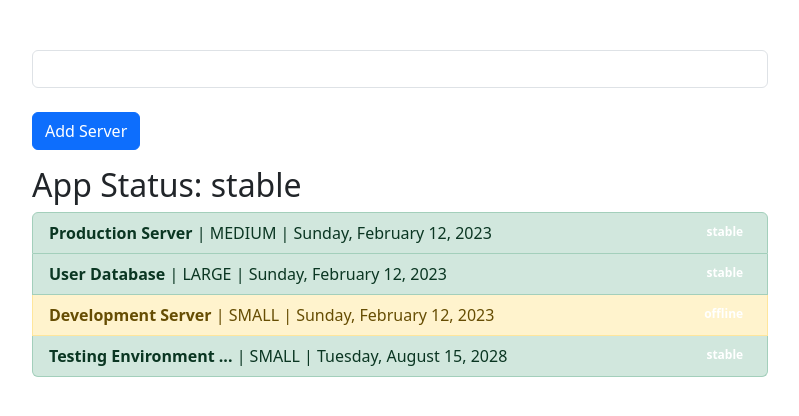
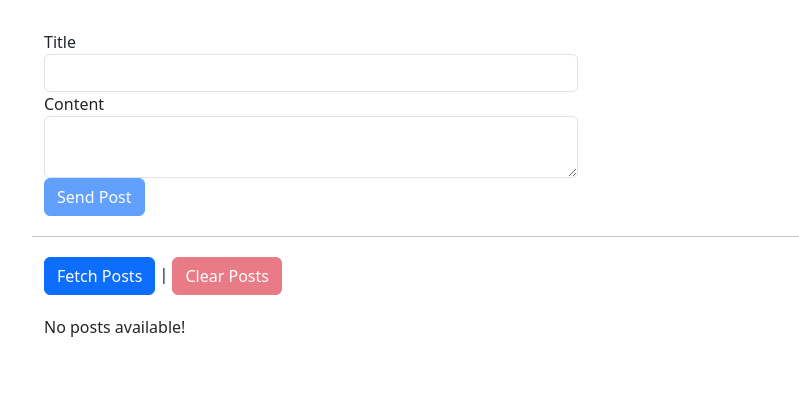
Before and after one commit to ducquiphan/angular-course-pj, an Angular app: page / in a window 1280 px wide. Shown: the top 416 px of the page, without its empty margins (50-849 px from the left). Built offline with nearby package versions, Linux system fonts and the light colour scheme.

Commit message:
http-request

```diff
--- a/src/app/app.component.css
+++ b/src/app/app.component.css
@@ -1,3 +1,7 @@
 .container {
-  margin-top: 50px;
+  margin-top: 30px;
 }
+
+.row {
+  margin: 20px 0;
+}
--- a/src/app/app.component.html
+++ b/src/app/app.component.html
@@ -1,25 +1,57 @@
 <div class="container">
   <div class="row">
-    <div class="col-xs-12 col-sm-10 col-md-8 col-sm-offset-1 col-md-offset-2">
-      <input type="text" class="form-control" [(ngModel)]="filteredStatus">
-      <br>
-      <button class="btn btn-primary mb-3" (click)="onAddServer()">Add Server</button>
-      <br>
-      <h2>App Status: {{ appStatus | async }}</h2>
-      <ul class="list-group">
-        <li
-          class="list-group-item"
-          *ngFor="let server of servers | filter:filteredStatus"
-          [ngClass]="getStatusClasses(server)">
-          <strong>{{ server.name | shortenName: 20 }}</strong> |
-          {{ server.instanceType | uppercase }} |
-          {{ server.started | date: 'fullDate' }}
-          <span
-            class="badge float-end">
-            {{ server.status }}
-          </span>
-        </li>
-      </ul>
+    <div class="col-xs-12 col-md-6 col-md-offset-3">
+      <form #postForm="ngForm" (ngSubmit)="onCreatePost(postForm.value)">
+        <div class="form-group">
+          <label for="title">Title</label>
+          <input
+            type="text"
+            class="form-control"
+            id="title"
+            required
+            ngModel
+            name="title"
+          />
+        </div>
+        <div class="form-group">
+          <label for="content">Content</label>
+          <textarea
+            class="form-control"
+            id="content"
+            required
+            ngModel
+            name="content"
+          ></textarea>
+        </div>
+        <button
+          class="btn btn-primary"
+          type="submit"
+          [disabled]="!postForm.valid"
+        >
+          Send Post
+        </button>
+      </form>
+    </div>
+  </div>
+  <hr />
+  <div class="row">
+    <div class="col-xs-12 col-md-6 col-md-offset-3">
+      <button class="btn btn-primary" (click)="onFetchPosts()">
+        Fetch Posts
+      </button>
+      |
+      <button
+        class="btn btn-danger"
+        [disabled]="loadedPosts.length < 1"
+        (click)="onClearPosts()"
+      >
+        Clear Posts
+      </button>
+    </div>
+  </div>
+  <div class="row">
+    <div class="col-xs-12 col-md-6 col-md-offset-3">
+      <p>No posts available!</p>
     </div>
   </div>
 </div>
--- a/src/app/app.component.ts
+++ b/src/app/app.component.ts
@@ -1,59 +1,28 @@
-import {Component} from '@angular/core';
+import { Component, OnInit } from '@angular/core';
+import { HttpClient } from '@angular/common/http';
 
 @Component({
   selector: 'app-root',
   templateUrl: './app.component.html',
-  styleUrls: ['./app.component.css'],
+  styleUrls: ['./app.component.css']
 })
-export class AppComponent {
-  servers = [
-    {
-      instanceType: 'medium',
-      name: 'Production Server',
-      status: 'stable',
-      started: new Date(2023, 1, 12),
-    },
-    {
-      instanceType: 'large',
-      name: 'User Database',
-      status: 'stable',
-      started: new Date(2023, 1, 12),
-    },
-    {
-      instanceType: 'small',
-      name: 'Development Server',
-      status: 'offline',
-      started: new Date(2023, 1, 12),
-    },
-    {
-      instanceType: 'small',
-      name: 'Testing Environment Server',
-      status: 'stable',
-      started: new Date(2023, 1, 2023),
-    },
-  ];
+export class AppComponent implements OnInit {
+  loadedPosts = [];
 
-  filteredStatus = '';
-  appStatus = new Promise((resolve, reject) => {
-    setTimeout(() => {
-      resolve('stable');
-    }, 2000);
-  });
+  constructor(private http: HttpClient) {}
 
-  getStatusClasses(server: { instanceType: string, name: string, status: string, started: Date }) {
-    return {
-      'list-group-item-success': server.status === 'stable',
-      'list-group-item-warning': server.status === 'offline',
-      'list-group-item-danger': server.status === 'critical',
-    };
+  ngOnInit() {}
+
+  onCreatePost(postData: { title: string; content: string }) {
+    // Send Http request
+    console.log(postData);
   }
 
-  onAddServer() {
-    this.servers.push({
-      instanceType: 'small',
-      name: 'New Server',
-      status: 'stable',
-      started: new Date(2023, 1, 2023),
-    });
+  onFetchPosts() {
+    // Send Http request
+  }
+
+  onClearPosts() {
+    // Send Http request
   }
 }
--- a/src/app/filter.pipe.ts
+++ /dev/null
@@ -1,22 +0,0 @@
-import {Pipe, PipeTransform} from '@angular/core';
-
-@Pipe({
-  name: 'filter',
-})
-export class FilterPipe implements PipeTransform {
-
-  transform(value: any, filterString: string, probName: string = 'status'): any {
-    if (value.length === 0 || filterString === '') {
-      return value;
-    }
-    const resultArray = [];
-    for (const item of value) {
-      if (item[probName] === filterString) {
-        resultArray.push(item);
-      }
-    }
-
-    return resultArray;
-  }
-
-}
--- a/src/app/shorten-name.pipe.ts
+++ /dev/null
@@ -1,15 +0,0 @@
-import {Pipe, PipeTransform} from '@angular/core';
-
-@Pipe({
-  name: 'shortenName',
-})
-export class ShortenNamePipe implements PipeTransform {
-
-  transform(value: string, limit: number = 10): any {
-    if (value.length > limit) {
-      return value.substring(0, limit) + ' ...';
-    }
-    return value;
-  }
-
-}
```
Also changed, not shown: src/app/app.module.ts (+4 -13 lines), 1 other file (tests, documents, lock files or other folders).
